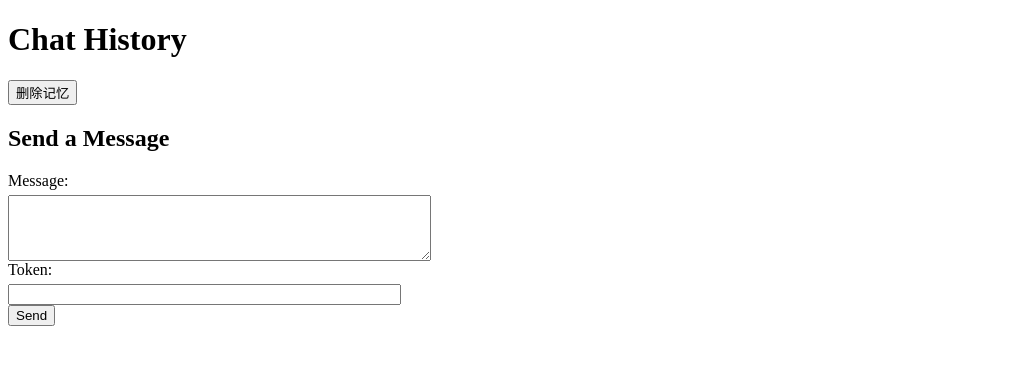
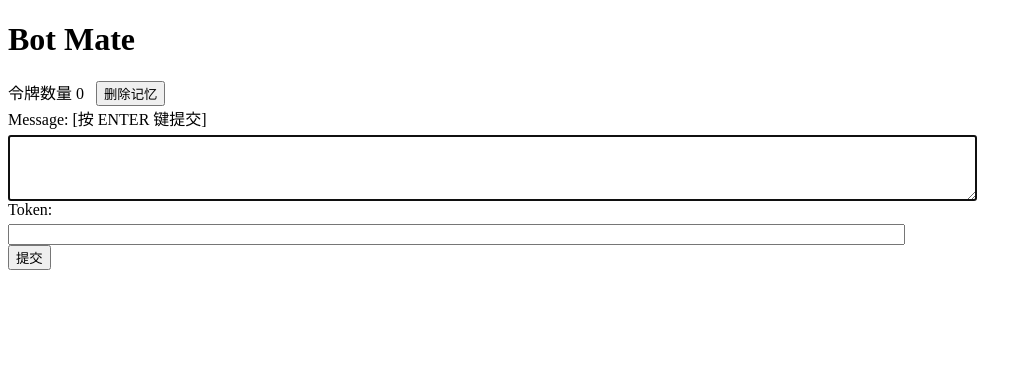
Before and after one commit to Python-beginner-2023/BotMate, a Flask app: page / in a window 1280 px wide. Shown: the top 365 px of the page, without its empty margins (0-1032 px from the left). Run offline with Flask 2, Linux system fonts and the light colour scheme; some libraries are stand-ins or nearby versions.

Commit message:
UPDATE：优化UI，增加代码高亮

```diff
--- a/app.py
+++ b/app.py
@@ -1,26 +1,37 @@
-# pylint: disable=missing-module-docstring
-# pylint: disable=missing-class-docstring
-# pylint: disable=missing-function-docstring
-
-import os
+#!/usr/bin/env python3
+# -*- coding: utf-8 -*-
 
 import openai
 from flask import Flask, redirect, render_template, request, url_for
 
 app = Flask(__name__)
+
 message_list = [{"role": "system", "content": "You are a helpful assistant."}]
 chat_history = []
+current_token_count = 0
 
 
-@app.route("/")
+@app.route("/", methods=["GET"])
 def index():
-    return render_template("chat.html.jinja2", chat_history=chat_history)
+    return render_template("chat.html.jinja2", chat_history=chat_history, current_token_count=current_token_count)
+
 
 @app.route('/forget', methods=['POST'])
 def forget():
-    message_list = [{"role": "system", "content": "You are a helpful assistant."}]
-    chat_history = []
-    return render_template("chat.html.jinja2", chat_history=chat_history)
+    global message_list
+    global chat_history
+    global current_token_count
+
+    message_list.clear()
+    message_list.append({
+        "role": "system",
+        "content": "You are a helpful assistant."
+    })
+    chat_history.clear()
+
+    current_token_count = 0
+
+    return redirect(url_for("index"))
 
 
 @app.route("/chat", methods=["POST"])
@@ -39,12 +50,16 @@ def chat():
     )
 
     # 从 OpenAI API 的响应中提取回复内容
-    reply = completion.choices[0]['message']['content'] # type: ignore
+    reply = completion.choices[0]['message']['content']  # type: ignore
 
     message_list.append({"role": "assistant", "content": reply})
 
     # 将回复添加到聊天历史中
     chat_history.append((message, reply))
+
+    global current_token_count
+    current_token_count = completion['usage']['total_tokens']
+
     return redirect(url_for("index"))
 
 
--- a/templates/chat.html.jinja2
+++ b/templates/chat.html.jinja2
@@ -3,11 +3,11 @@
 
   <head>
     <meta charset="UTF-8">
-
-    <title>Chat App</title>
+    <title>Bot Mate</title>
     <style>
       .chat-item {
         margin-bottom: 10px;
+        padding: 5px;
       }
 
       .feedback {
@@ -19,66 +19,96 @@
         margin-bottom: 5px;
       }
 
-      input[type="text"], textarea {
+      input[type="text"],
+      textarea {
         display: block;
-        width: 52ch;
+        width: 120ch;
       }
 
-      /* Add the following styles to change the background color of the message textarea when the form is submitting. */
       #message.submitting {
-        background-color: #ccc;
+        background-color: #e6e4e4;
+      }
+
+      pre code.hljs {
+        display: block;
+        overflow-x: auto;
+        padding: 0.5em;
+        width: 120ch;
+        /* set width to 120 characters */
+        white-space: pre-wrap;
+        /* allow for wrapping within the code block */
+      }
+
+      /* modify the following styles to align the chat-history */
+      #chat-history {
+        display: flex;
+        flex-direction: column;
+        align-items: flex-start;
+      }
+
+      .chat-item {
+        align-self: flex-start;
+        margin: 0;
       }
     </style>
+    <!-- Include highlight.js -->
+    <link rel="stylesheet" href="//cdnjs.cloudflare.com/ajax/libs/highlight.js/11.2.0/styles/default.min.css">
+    <script src="//cdnjs.cloudflare.com/ajax/libs/highlight.js/11.2.0/highlight.min.js"></script>
   </head>
 
   <body>
-    <h1>Chat History</h1>
-    <form action="{{ url_for('forget') }}" method="POST">
-      <input type="submit" value="删除记忆">
-    </form>
+    <h1>Bot Mate</h1>
 
     <div id="chat-history">
       {% for message, feedback in chat_history %}
       <div class="chat-item">
-        <div>😳 {{ message }}</div>
-        <div class="feedback">🖥️ {{ feedback }}</div>
+        <div>
+          <pre>😐: {{ message }}</pre>
+        </div>
+        <div>
+          <pre>🖥: <code class="hljs">{{ feedback }}</code></pre>
+        </div>
       </div>
       {% endfor %}
     </div>
-    <h2>Send a Message</h2>
+
+    <form action="{{ url_for('forget') }}" method="POST">
+      <span>令牌数量 {{ current_token_count }}</span>
+      &nbsp;
+      <input type="submit" value="删除记忆">
+    </form>
+
     <form id="chat-form" action="{{ url_for('chat') }}" method="post">
-      <label for="message">Message:</label>
-      <textarea id="message" name="message" rows="4"></textarea>
+      <label for="message">Message: [按 ENTER 键提交]</label>
+      <textarea id="message" name="message" rows="4" autofocus></textarea>
       <label for="token">Token:</label>
       <input type="text" id="token" name="token">
-      <input type="submit" value="Send" id="submit-button">
+      <input type="submit" value="提交" id="submit-button">
     </form>
     <script>
-      // Retrieve the saved token value from local storage and set it as the value of the token input.
       const savedToken = localStorage.getItem("token");
       if (savedToken) {
         document.getElementById("token").value = savedToken;
       }
 
-      // Handle form submission when Shift + Enter is pressed in the message textarea.
-      document.getElementById("message").addEventListener("keydown", function(event) {
-        if (event.shiftKey && event.keyCode === 13) {
+      document.getElementById("message").addEventListener("keydown", function (event) {
+        if (event.keyCode === 13) {
           event.preventDefault();
           document.getElementById("submit-button").disabled = true;
-          document.getElementById("message").classList.add("submitting"); // Add the "submitting" class to the message textarea.
+          document.getElementById("message").classList.add("submitting");
           document.getElementById("chat-form").submit();
         }
       });
 
-      // Save the token value to local storage whenever it changes.
-      document.getElementById("token").addEventListener("input", function(event) {
+      document.getElementById("token").addEventListener("input", function (event) {
         localStorage.setItem("token", event.target.value);
       });
 
-      // Add an event listener for the "submit" event of the form.
-      document.getElementById("chat-form").addEventListener("submit", function() {
-        document.getElementById("message").classList.remove("submitting"); // Remove the "submitting" class from the message textarea.
+      document.getElementById("chat-form").addEventListener("submit", function () {
+        document.getElementById("message").classList.remove("submitting");
       });
+
+      hljs.highlightAll();
     </script>
   </body>
 
```
